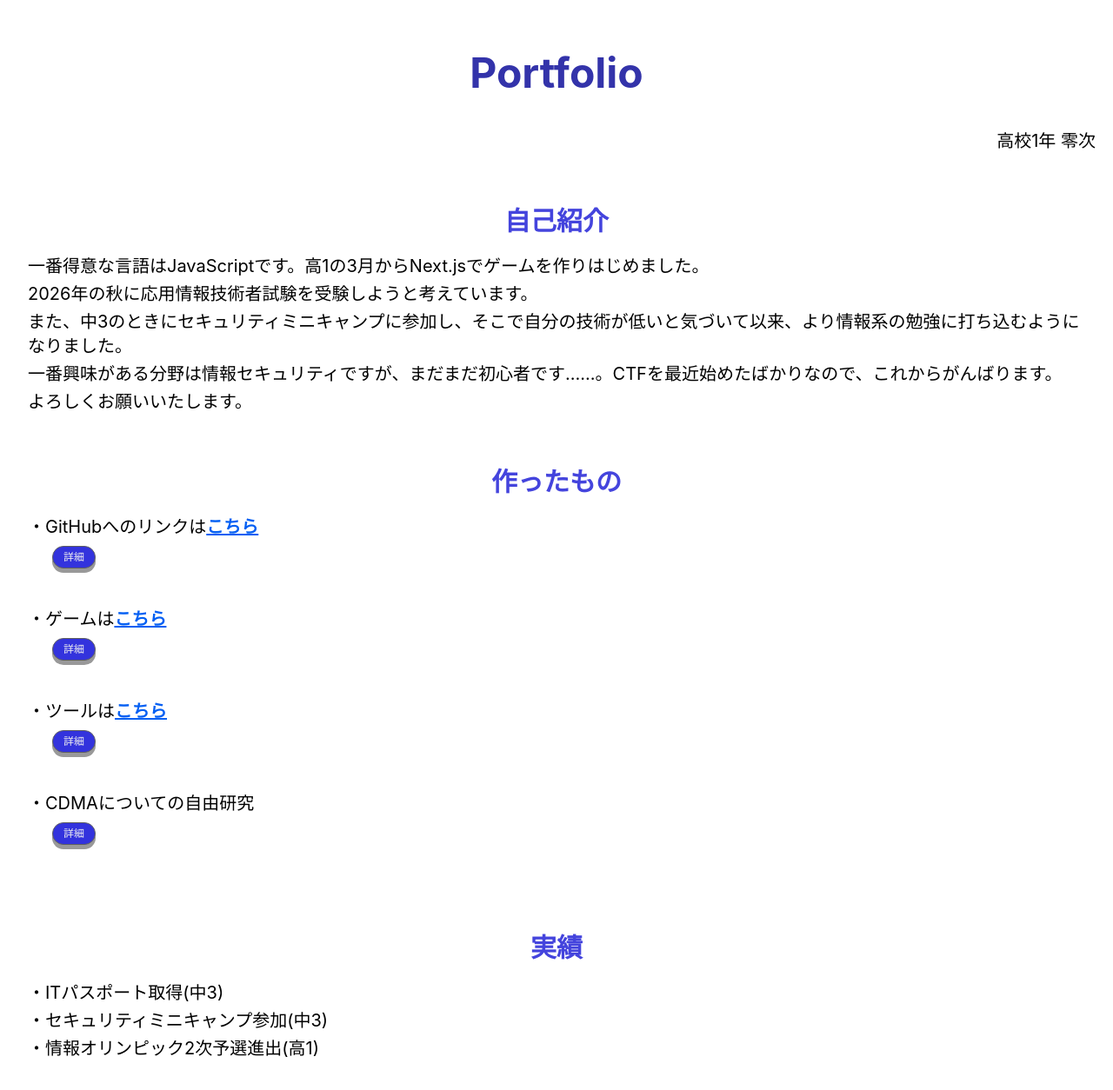
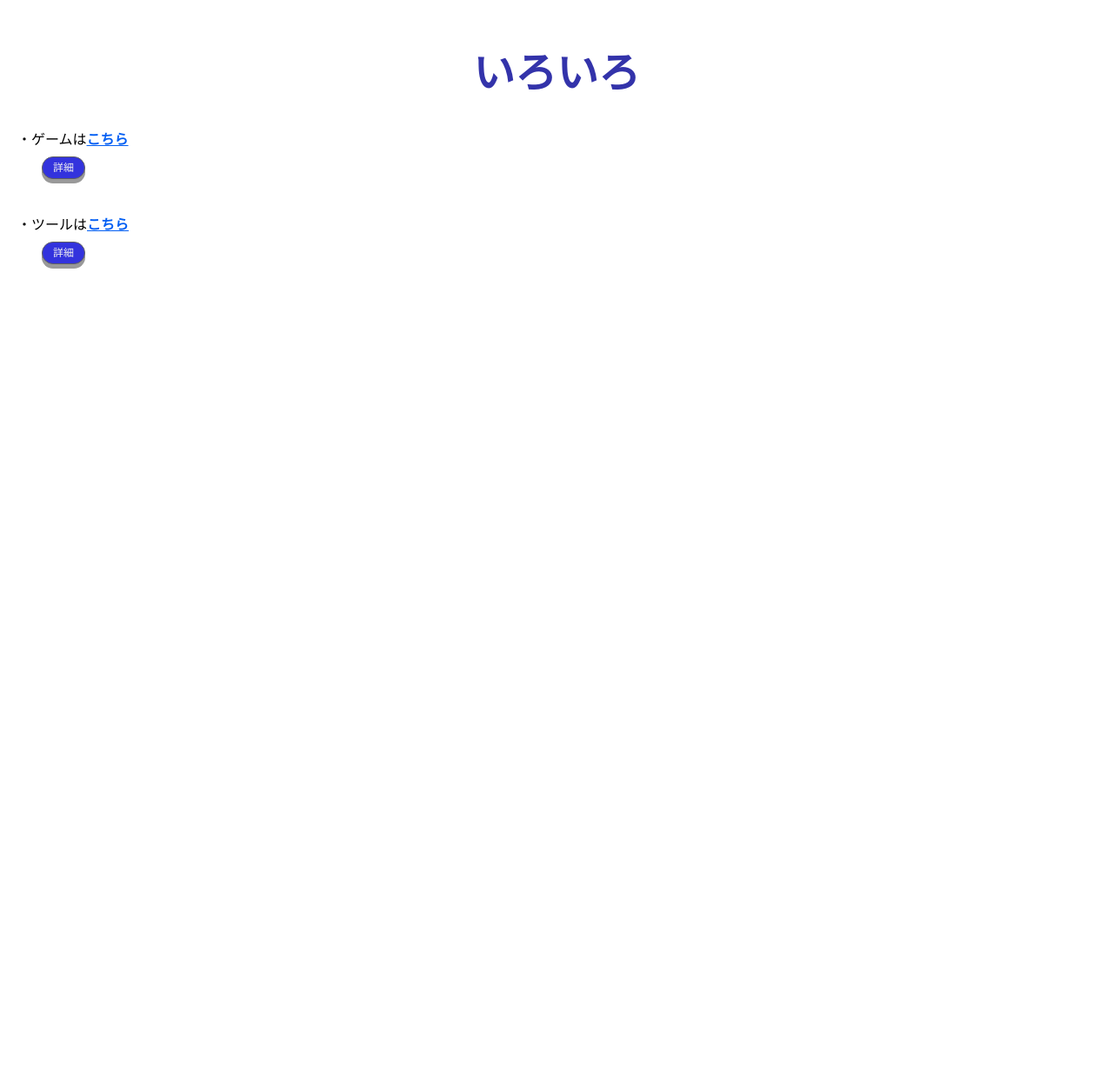
Before and after one commit to ennoreiji0/nextjs-portfolio, a Next.js app: page / in a window 1280 px wide. Shown: the top 1254 px of the page at 87% size. After the commit the page ends 800 px from the top, so only its background shows below. Built offline with nearby package versions, Linux system fonts and the light colour scheme.

Commit message:
homepage change

```diff
--- a/app/layout.tsx
+++ b/app/layout.tsx
@@ -13,7 +13,7 @@ const geistMono = Geist_Mono({
 });
 
 export const metadata: Metadata = {
-  title: "Create Next App",
+  title: "Portfolio Reiji",
   description: "Generated by create next app",
 };
 
--- a/app/page.tsx
+++ b/app/page.tsx
@@ -8,27 +8,7 @@ import Explain from "@/components/Explain";
 export default function Home(){
   return (
     <div>
-      <Header>Portfolio</Header>
-      <p className='text-xl text-right'>高校1年 零次</p>
-      <div>
-        <BigTitle>自己紹介</BigTitle>
-        <Paragraph>
-          <p>一番得意な言語はJavaScriptです。高1の3月からNext.jsでゲームを作りはじめました。</p>
-          <p>2026年の秋に応用情報技術者試験を受験しようと考えています。</p>
-          <p>また、中3のときにセキュリティミニキャンプに参加し、そこで自分の技術が低いと気づいて以来、より情報系の勉強に打ち込むようになりました。</p>
-          <p>一番興味がある分野は情報セキュリティですが、まだまだ初心者です……。CTFを最近始めたばかりなので、これからがんばります。</p>
-          <p>よろしくお願いいたします。</p>
-        </Paragraph>
-      </div>
-      <div>
-        <BigTitle>作ったもの</BigTitle>
-        <Paragraph>
-          <div>
-            <p>・GitHubへのリンクは<MyLink href="https://github.com/ennoreiji0/nextjs-portfolio" target="_blank">こちら</MyLink></p>
-            <Explain>
-              <p>このサイトと、下記のゲームをNext.jsで作りました。そのリンクです。</p>
-            </Explain>
-          </div>
+        <Header>いろいろ</Header>
           <div>
             <p>・ゲームは<MyLink href="/games">こちら</MyLink></p>
             <Explain>
@@ -41,23 +21,7 @@ export default function Home(){
               <p>ツールを作りました!</p>
             </Explain>
           </div>
-          <div>
-            <p>・CDMAについての自由研究</p>
-            <Explain>
-              <p>高1の夏休みの自由研究で、CDMAという通信方式について調べました。</p>
-            </Explain>
-          </div>
-        </Paragraph>
-      </div>
-      <div>
-        <BigTitle>実績</BigTitle>
-        <Paragraph>
-          <p>・ITパスポート取得(中3)</p>
-          <p>・セキュリティミニキャンプ参加(中3)</p>
-          <p>・情報オリンピック2次予選進出(高1)</p>
-        </Paragraph>
-        <div className="h-30"></div>
-      </div>
+
     </div>
     )
 }
```
Also changed, not shown: 2 other files (tests, documents, lock files or other folders).
